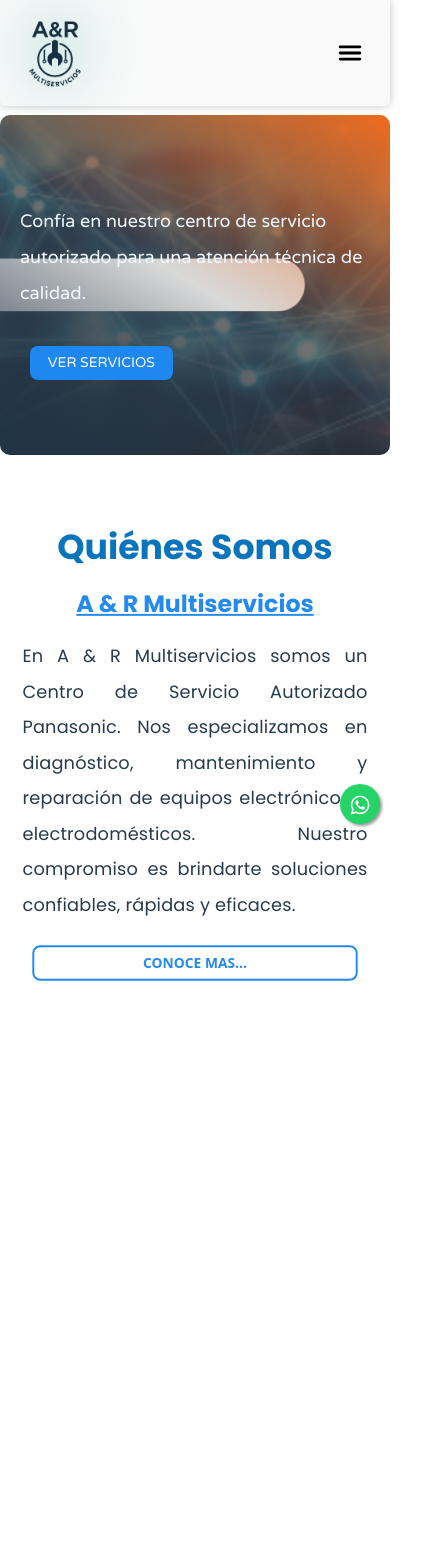
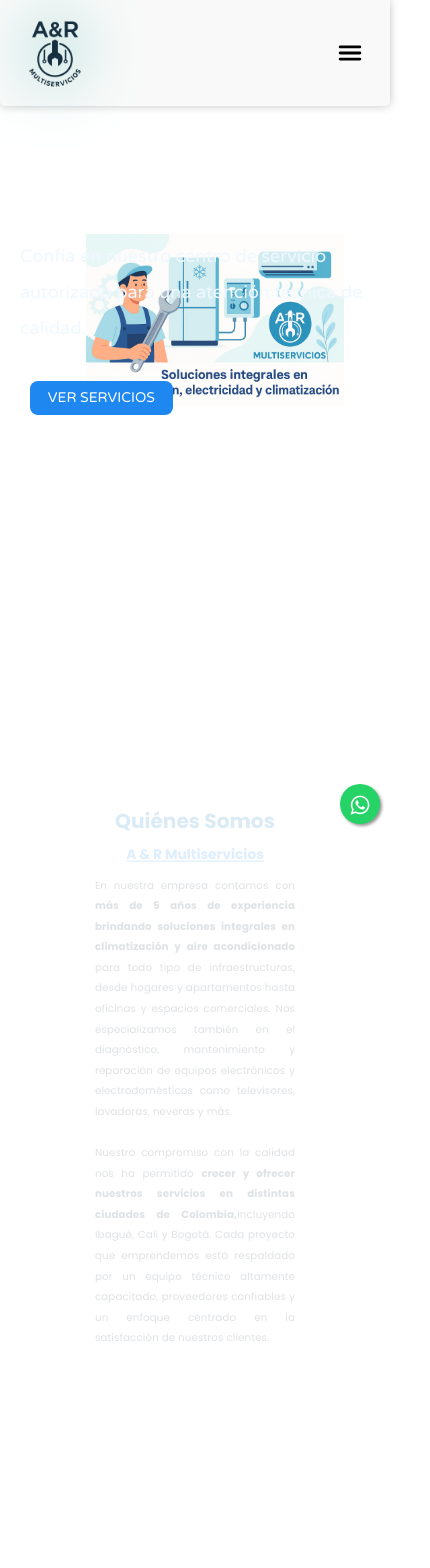
Before and after one commit to NicoRomPerez/ayr-web, a React (Vite) app: page /NOSOTROS in a window 390 px wide. Shown: the top 1568 px of the page, 430 px wide, since content can reach past the window. Built offline with nearby package versions, Linux system fonts and the light colour scheme.

Commit message:
Ajustes de estilos

```diff
--- a/src/components/Carousel/Carousel.css
+++ b/src/components/Carousel/Carousel.css
@@ -35,7 +35,7 @@
 }
 
 .prueba div img {
-  border-radius: 10% 10% 10% 10%;
+  border-radius: 30px;
   width: 100%;
   /* box-shadow: rgba(0, 0, 0, 0.35) 0px 5px 15px; */
   box-shadow: rgba(50, 50, 93, 0.25) 0px 13px 27px -5px,
--- a/src/components/Header/Header.css
+++ b/src/components/Header/Header.css
@@ -91,6 +91,10 @@
 .activo {
   display: block;
 }
+
+.header .socialMediaList ul li a:hover {
+  transform: scale(1.3);
+}
 @media screen and (max-width: 780px) {
   .menu button {
     display: flex;
--- a/src/components/Hero/Hero.css
+++ b/src/components/Hero/Hero.css
@@ -1,3 +1,7 @@
+.container {
+  width: 100%;
+}
+
 .container .heronico {
   display: flex;
   flex-direction: column;
@@ -9,16 +13,14 @@
   margin-top: 115px;
   background-image: linear-gradient(
       210deg,
-      #1e87f0 0%,
-      #88888852 50%,
+      #0170b9 0%,
+      #21354770 50%,
       #213547 100%
     ),
     url(/src/assets/banner2.jpg);
   background-size: cover;
   background-position-y: center;
   background-attachment: fixed;
-}
-.container .heronico:hover {
 }
 
 .container .contacto {
@@ -36,6 +38,25 @@
   width: 100;
 }
 
+.container .heronico p {
+  animation: myAnim 2s ease 0s 1 normal forwards;
+}
+.container .heronico h1 {
+  animation: myAnim 2s ease 0s 1 normal forwards;
+}
+
+.container .nosotros {
+  margin-top: 150px;
+  background-image: url(/src/assets/nosotros.jpg);
+  background-size: 60%;
+  background-position: center;
+  background-repeat: no-repeat;
+  background-attachment: local;
+  border-radius: 10%;
+  /* height: 100%; */
+  width: 100%;
+  margin-bottom: 50px;
+}
 .container .heronico h1 {
   font-size: 3em;
   line-height: 1.2;
@@ -70,6 +91,18 @@
   filter: drop-shadow(0 0 2em #01c38d);
 }
 
+@keyframes myAnim {
+  0% {
+    opacity: 0;
+    transform: translateX(50px);
+  }
+
+  100% {
+    opacity: 1;
+    transform: translateX(0);
+  }
+}
+
 @media screen and (max-width: 780px) {
   .container .heronico {
     /* width: 100%; */
--- a/src/components/Hero/Hero.jsx
+++ b/src/components/Hero/Hero.jsx
@@ -60,7 +60,7 @@
   const HeroNosotros = () => {
     return (
       <div class="container" id="">
-        <div class="heronico contacto">
+        <div class="heronico nosotros">
           <p class="varela-round-regular">
             Confía en nuestro centro de servicio autorizado para una atención
             técnica de calidad.
--- a/src/components/ProductList/ProductList.jsx
+++ b/src/components/ProductList/ProductList.jsx
@@ -12,7 +12,12 @@
           <div class="imageProduct">
             <img width="100" src={midea} />
 
-            <img src={dispositivos} width={300}></img>
+            <img
+              src={
+                "https://todofrio.com.co/wp-content/uploads/2023/08/16833_2.jpg"
+              }
+              width={300}
+            ></img>
           </div>
           <div class="infoProduct">
             <p>{ele.nombre}</p>
--- a/src/components/Section/Section.css
+++ b/src/components/Section/Section.css
@@ -23,25 +23,6 @@
   flex-direction: column;
   justify-content: center;
   text-align: left;
-  view-timeline-name: --image;
-  view-timeline-axis: block;
-
-  animation-timeline: --image;
-  animation-name: show;
-
-  animation-range: entry 25% cover 30%;
-  animation-fill-mode: both;
-}
-
-.section .image {
-  /* border: solid red 1px; */
-  /* background-color: aquamarine; */
-  flex-wrap: wrap;
-
-  display: flex;
-  flex-direction: column;
-  justify-content: center;
-  /* align-items: center; */
   view-timeline-name: --image;
   view-timeline-axis: block;
 
@@ -179,12 +160,12 @@
   }
 
   .section .image {
-    width: 100%;
+    width: 100vw;
     /* background-color: brown; */
   }
 
   .section .image img {
-    width: 100%;
+    width: 100vw;
     border-radius: 0%;
     /* background-color: brown; */
   }
--- a/src/layouts/rootLayout.jsx
+++ b/src/layouts/rootLayout.jsx
@@ -1,9 +1,15 @@
 import Footer from "../components/Footer/Footer";
 import Header from "../components/Header/Header";
 import Tape from "../components/Tape/Tape";
+import { useEffect } from "react";
+import { useLocation } from "react-router-dom";
 import "../layouts/rootLayout.css";
 
 export default function RootLayout({ children }) {
+  useEffect(() => {
+    window.scrollTo(0, 0);
+  }, []);
+
   return (
     <>
       <Header />
--- a/src/pages/About.jsx
+++ b/src/pages/About.jsx
@@ -4,25 +4,85 @@
 import RootLayout from "../layouts/rootLayout";
 import nosotros from "../assets/nosotros.jpg";
 import banner1 from "../assets/devices.jpg";
+import { TbEyeStar } from "react-icons/tb";
+import { GrGrow } from "react-icons/gr";
 
 export default function About(second) {
   return (
     <RootLayout>
       <Hero hero={"nosotros"}></Hero>
+
       <Section>
         <div class="text">
           <h1>Quiénes Somos</h1>
           <h2>A & R Multiservicios</h2>
           <p>
-            En A & R Multiservicios somos un Centro de Servicio Autorizado
+            {/* En A & R Multiservicios somos un Centro de Servicio Autorizado
             Panasonic. Nos especializamos en diagnóstico, mantenimiento y
             reparación de equipos electrónicos y electrodomésticos. Nuestro
-            compromiso es brindarte soluciones confiables, rápidas y eficaces.
+            compromiso es brindarte soluciones confiables, rápidas y eficaces. */}
+            En nuestra empresa contamos con{" "}
+            <b>
+              más de 5 años de experiencia brindando soluciones integrales en
+              climatización y aire acondicionado
+            </b>{" "}
+            para todo tipo de infraestructuras, desde hogares y apartamentos
+            hasta oficinas y espacios comerciales. Nos especializamos también en
+            el diagnóstico, mantenimiento y reparación de equipos electrónicos y
+            electrodomésticos como televisores, lavadoras, neveras y más.
+            <br></br>
+            <br></br> Nuestro compromiso con la calidad nos ha permitido{" "}
+            <b>
+              crecer y ofrecer nuestros servicios en distintas ciudades de
+              Colombia,
+            </b>
+            incluyendo Ibagué, Cali y Bogotá. Cada proyecto que emprendemos está
+            respaldado por un equipo técnico altamente capacitado, proveedores
+            confiables y un enfoque centrado en la satisfacción de nuestros
+            clientes.
           </p>
-          <Button style={"buttonSecondary"} texto={"CONOCE MAS..."}></Button>
+
+          {/* <Button style={"buttonSecondary"} texto={"CONOCE MAS..."}></Button> */}
         </div>
         <div class="image">
           <img width="420" src={nosotros} />
+          <img width="420" src={nosotros} />
+          <img width="420" src={nosotros} />
+        </div>
+      </Section>
+      <Section>
+        <div class="image">
+          <GrGrow size={250} />
+
+          {/* <img width="500" src={banner1} /> */}
+        </div>
+        <div class="text">
+          <h1>VISIÓN</h1>
+          <p>
+            Ser una empresa líder a nivel nacional en soluciones de
+            climatización y reparación de equipos electrónicos, reconocida por
+            la calidad de nuestros servicios, la fidelidad de nuestros clientes
+            y nuestro compromiso con el mantenimiento preventivo basado en las
+            recomendaciones de las marcas. Aspiramos a crecer sosteniblemente,
+            expandiendo nuestra cobertura y fortaleciendo relaciones con los
+            mejores proveedores del mercado.
+          </p>
+        </div>
+      </Section>
+      <Section>
+        <div class="image">
+          <TbEyeStar size={250} />
+          {/* <img width="500" src={banner1} /> */}
+        </div>
+        <div class="text">
+          <h1>MISIÓN</h1>
+          <p>
+            Ofrecer servicios técnicos especializados en climatización y
+            reparación de electrodomésticos con altos estándares de calidad,
+            promoviendo el uso eficiente y responsable de los equipos mediante
+            la orientación y capacitación de nuestros clientes, y asegurando un
+            servicio oportuno, confiable y profesional.
+          </p>
         </div>
       </Section>
       <Section>
```
